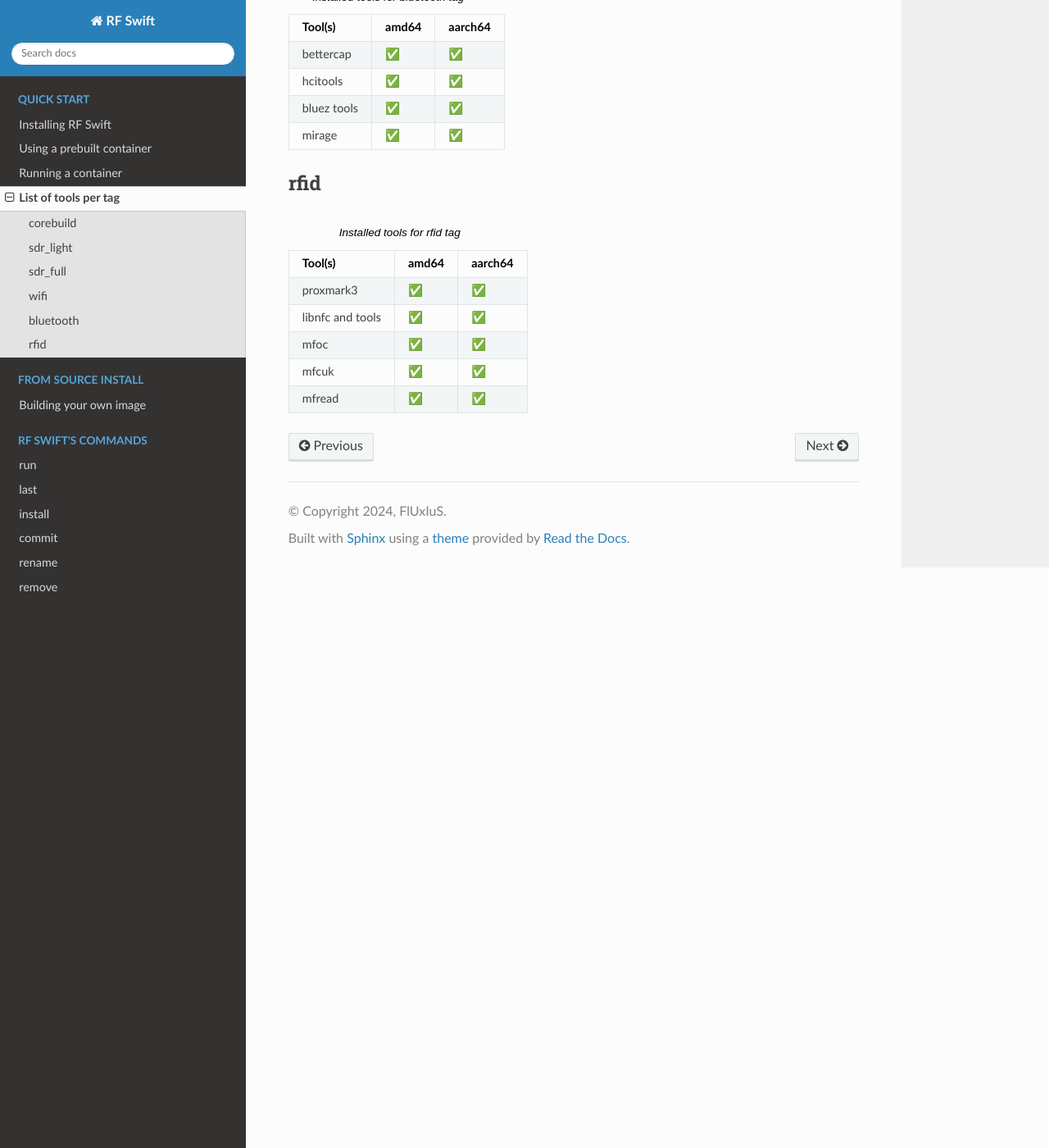
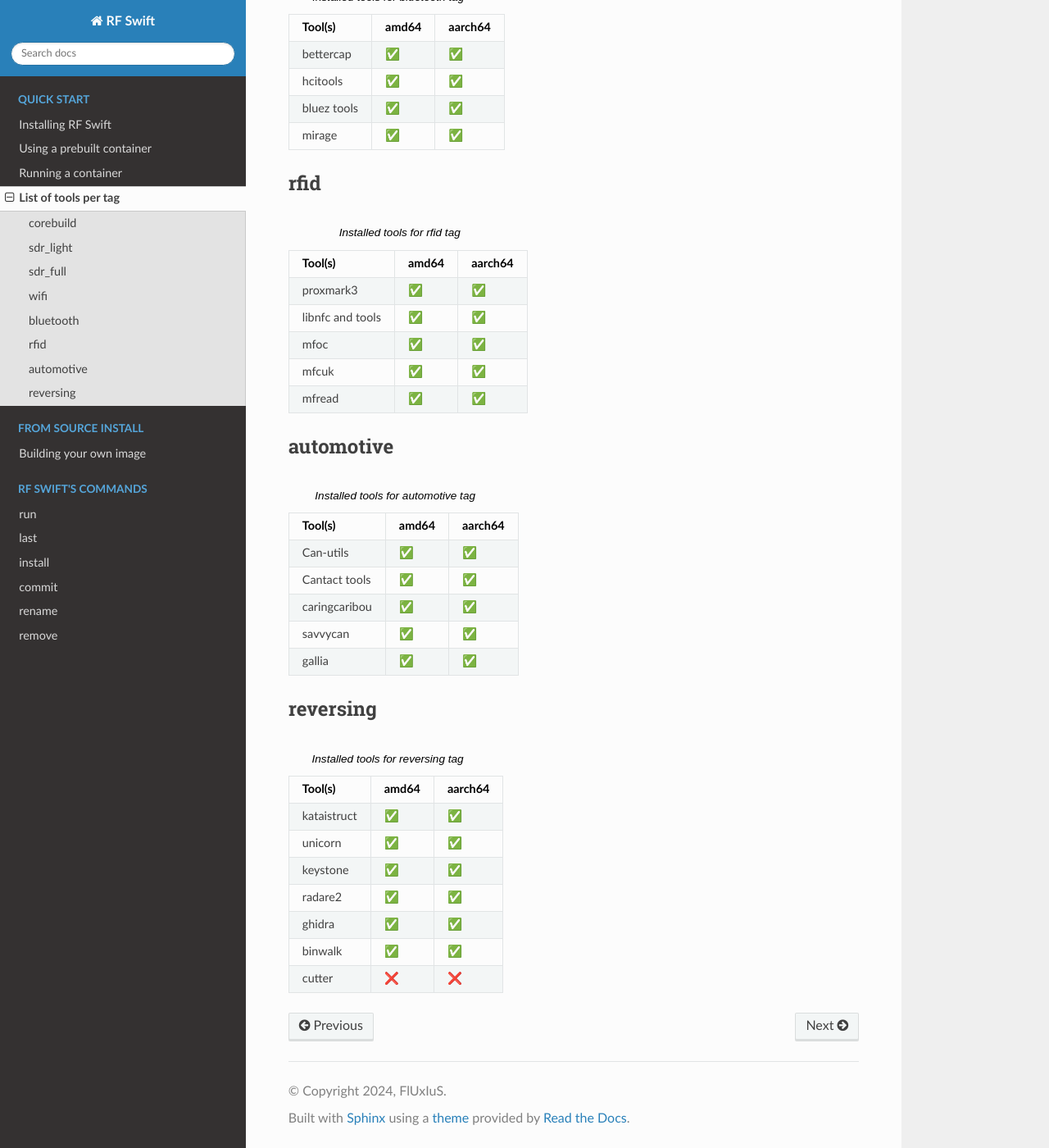
Before and after one commit to PentHertz/RF-Swift-docs, a Sphinx documentation site: the page built from source/getting-started/tools_per_tag.rst, in a window 1280 px wide and 1400 px high, scrolled down 3602 px. Shown: the whole window at 82% size. Built offline with Sphinx 7.4.7 and the Read the Docs theme 2.0.0, drawn with Linux system fonts in a browser that asks for light colours.

Commit message:
Updating list of tools + adding automotive tools and reversing

```diff
--- /dev/null
+++ b/source/getting-started/tools_for_automotive.csv
@@ -0,0 +1,6 @@
+Tool(s),amd64 ,aarch64
+Can-utils,✅  ,✅
+Cantact tools,✅  ,✅
+caringcaribou,✅  ,✅
+savvycan,✅  ,✅
+gallia,✅  ,✅
--- /dev/null
+++ b/source/getting-started/tools_for_reversing.csv
@@ -0,0 +1,8 @@
+Tool(s),amd64 ,aarch64
+kataistruct,✅  ,✅
+unicorn,✅  ,✅
+keystone,✅  ,✅
+radare2,✅  ,✅
+ghidra,✅  ,✅
+binwalk,✅  ,✅
+cutter,❌,❌
--- a/source/getting-started/tools_per_tag.rst
+++ b/source/getting-started/tools_per_tag.rst
@@ -63,3 +63,21 @@ rfid
    :file: tools_for_rfid.csv
    :header-rows: 1
    :class: longtable
+
+
+automotive
+---------
+
+.. csv-table:: Installed tools for automotive tag
+   :file: tools_for_automotive.csv
+   :header-rows: 1
+   :class: longtable
+
+
+reversing
+---------
+
+.. csv-table:: Installed tools for reversing tag
+   :file: tools_for_reversing.csv
+   :header-rows: 1
+   :class: longtable
```
